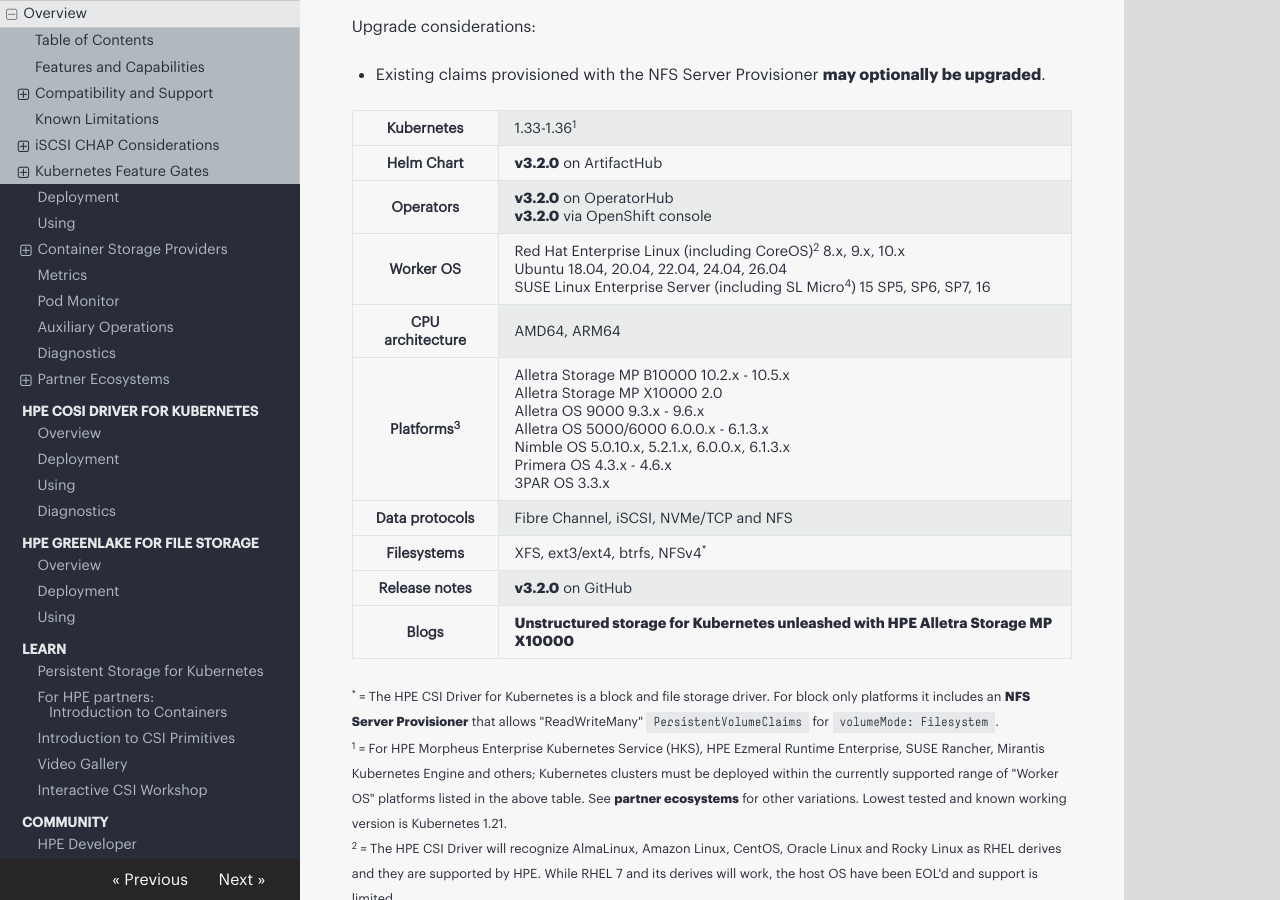
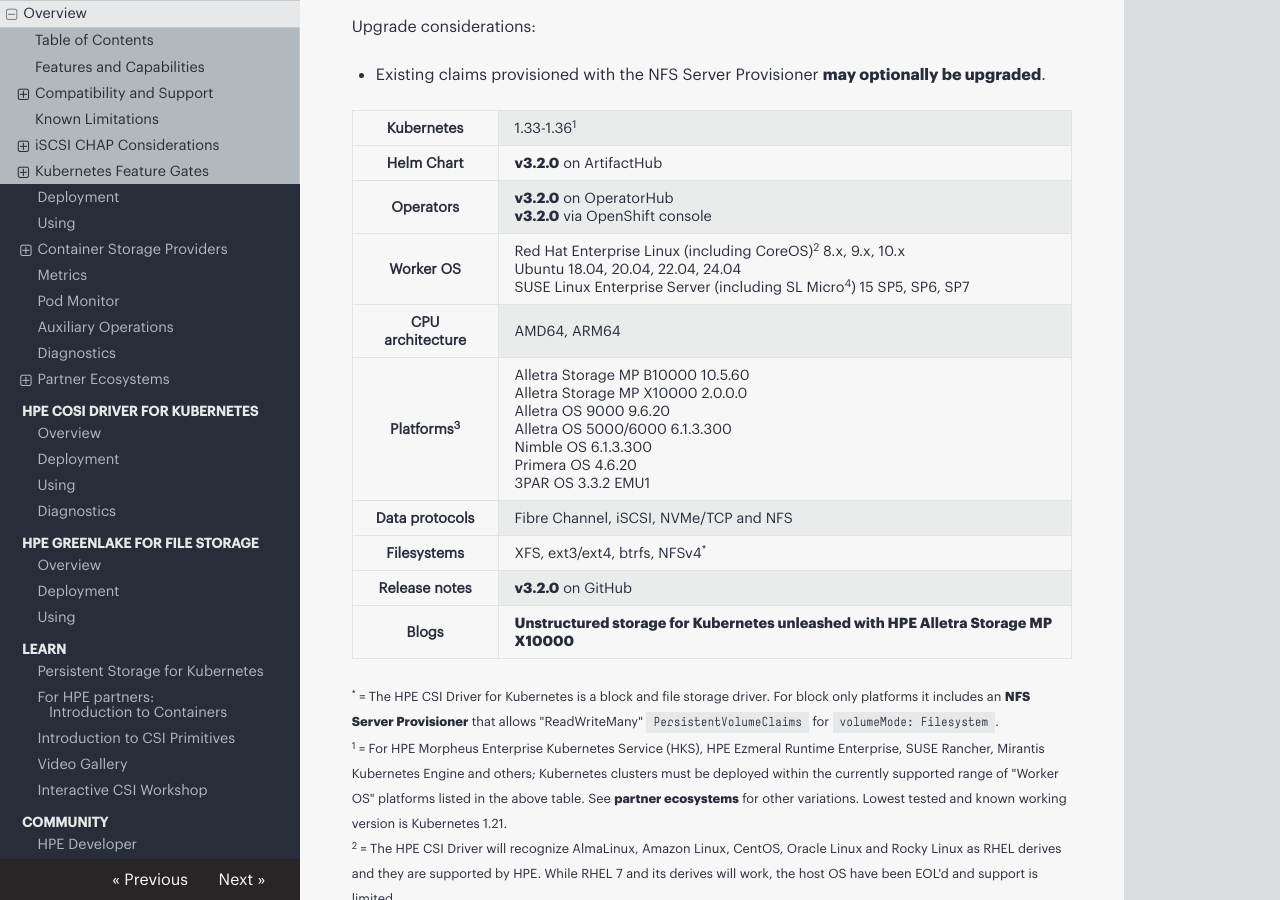
Before and after one commit to hpe-storage/scod, an MkDocs documentation site: the page built from docs/csi_driver/index.md, in a window 1280 px wide and 900 px high, scrolled down 3770 px. Built offline with MkDocs 1.6.1, drawn with Linux system fonts in a browser that asks for light colours; nearby versions of some CDN libraries; some of the changed text lies outside the part shown.

Commit message:
Addressed review comments
Signed-off-by: Michael Mattsson <michael.mattsson@gmail.com>

```diff
--- a/docs/csi_driver/index.md
+++ b/docs/csi_driver/index.md
@@ -101,8 +101,8 @@
     <th>Worker&nbsp;OS</th>
     <td>
       Red Hat Enterprise Linux (including CoreOS)<sup>2</sup> 8.x, 9.x, 10.x<br />
-      Ubuntu 18.04, 20.04, 22.04, 24.04, 26.04<br />
-      SUSE Linux Enterprise Server (including SL Micro<sup>4</sup>) 15 SP5, SP6, SP7, 16
+      Ubuntu 18.04, 20.04, 22.04, 24.04<br />
+      SUSE Linux Enterprise Server (including SL Micro<sup>4</sup>) 15 SP5, SP6, SP7
   </tr>
   <tr>
     <th>CPU architecture</th>
@@ -111,13 +111,13 @@
   <tr>
     <th>Platforms<sup>3</sup></th>
     <td>
-      Alletra Storage MP B10000 10.2.x - 10.5.x<br />
-      Alletra Storage MP X10000 2.0<br />
-      Alletra OS 9000 9.3.x - 9.6.x<br />
-      Alletra OS 5000/6000 6.0.0.x - 6.1.3.x<br />
-      Nimble OS 5.0.10.x, 5.2.1.x, 6.0.0.x, 6.1.3.x<br />
-      Primera OS 4.3.x - 4.6.x<br />
-      3PAR OS 3.3.x
+      Alletra Storage MP B10000 10.5.60<br />
+      Alletra Storage MP X10000 2.0.0.0<br />
+      Alletra OS 9000 9.6.20<br />
+      Alletra OS 5000/6000 6.1.3.300<br />
+      Nimble OS 6.1.3.300<br />
+      Primera OS 4.6.20<br />
+      3PAR OS 3.3.2 EMU1
     </td>
   </tr>
   <tr>
```
Also changed, not shown: other parts of docs/csi_driver/index.md (+1 -1 lines), docs/csi_driver/container_storage_provider/hpe_alletra_storage_mp_x10000/index.md (+1 -1 lines).
